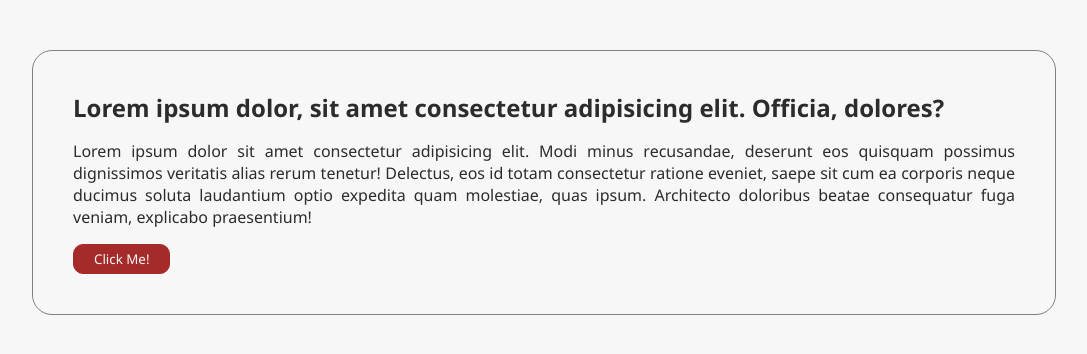
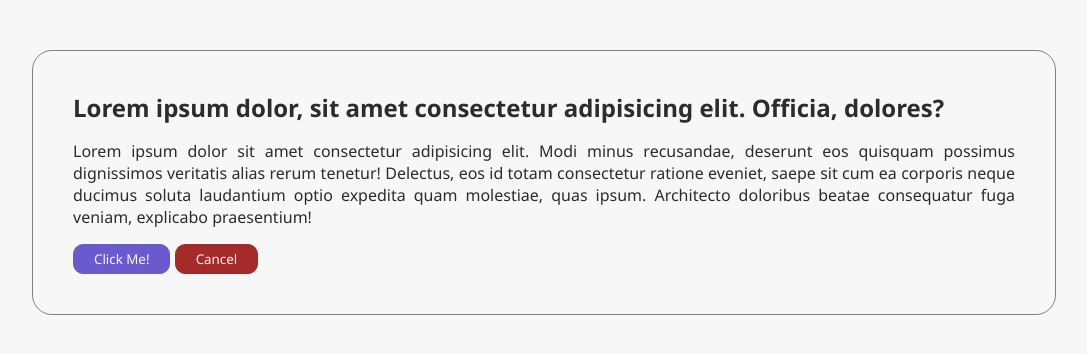
Before and after one commit to Angelozam17/Falcons, a plain HTML site: page index.html in a window 1280 px wide. Shown: the whole page, without its empty margins (96-1183 px from the left). Drawn offline with Linux system fonts and the light colour scheme.

Commit message:
Add a new button cancel

```diff
--- a/index.html
+++ b/index.html
@@ -10,7 +10,9 @@
     <section>
         <h1>Lorem ipsum dolor, sit amet consectetur adipisicing elit. Officia, dolores?</h1>
         <p>Lorem ipsum dolor sit amet consectetur adipisicing elit. Modi minus recusandae, deserunt eos quisquam possimus dignissimos veritatis alias rerum tenetur! Delectus, eos id totam consectetur ratione eveniet, saepe sit cum ea corporis neque ducimus soluta laudantium optio expedita quam molestiae, quas ipsum. Architecto doloribus beatae consequatur fuga veniam, explicabo praesentium!</p>
-        <button type="button">Click Me!</button>
+        <button class="btn-ok" type="button">Click Me!</button>
+        <button class="btn-cancel" type="button">Cancel</button>
+
     </section>
 </body>
 </html>
--- a/styles/main.css
+++ b/styles/main.css
@@ -27,18 +27,32 @@ p{
 }
 
 button{
-    border: 1px solid brown;
     padding: 5px 20px;
     cursor: pointer;
-    background-color: brown;
     color: rgb(247,247,247);
     border-radius: 10px;
     outline: none;
     transition: all ease 400ms;
 }
 
-button:hover{
+.btn-ok{
+    border: 1px solid slateblue;
+    background-color: slateblue;
+}
+
+.btn-cancel{
+    border: 1px solid brown;
+    background-color: brown;
+}
+
+.btn-cancel:hover{
     background-color: rgb(247,247,247);
     color: brown;
     border: 1px solid brown;
 }
+
+.btn-ok:hover{
+    background-color: rgb(247,247,247);
+    color: slateblue;
+    border: 1px solid slateblue;
+}
```
